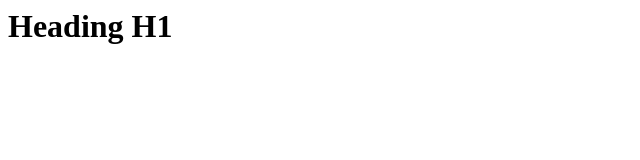
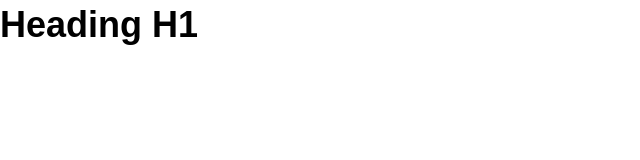
Before and after one commit to anishdevUplers/my-project, a plain HTML site: page index.html in a window 1280 px wide. Shown: the whole page, without its empty margins (0-640 px from the left). Drawn offline with Linux system fonts and the light colour scheme.

Commit message:
update index.html

```diff
--- a/index.html
+++ b/index.html
@@ -1,6 +1,14 @@
 <html>
     <head>
-
+        <style>
+            body{
+                margin:0;
+                padding: 0;
+                font-family: Arial, Helvetica, sans-serif;
+                font-size: 18px;
+                line-height: 1.4;
+            }
+        </style>
     </head>
     <body>
         <h1>Heading H1</h1>
```
